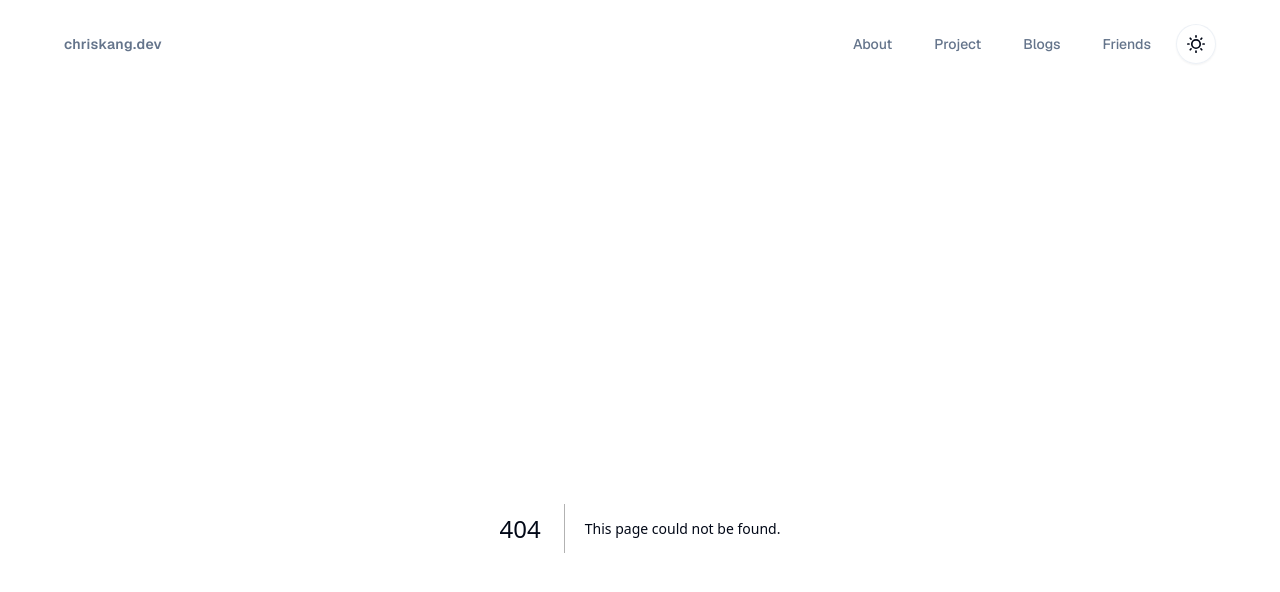
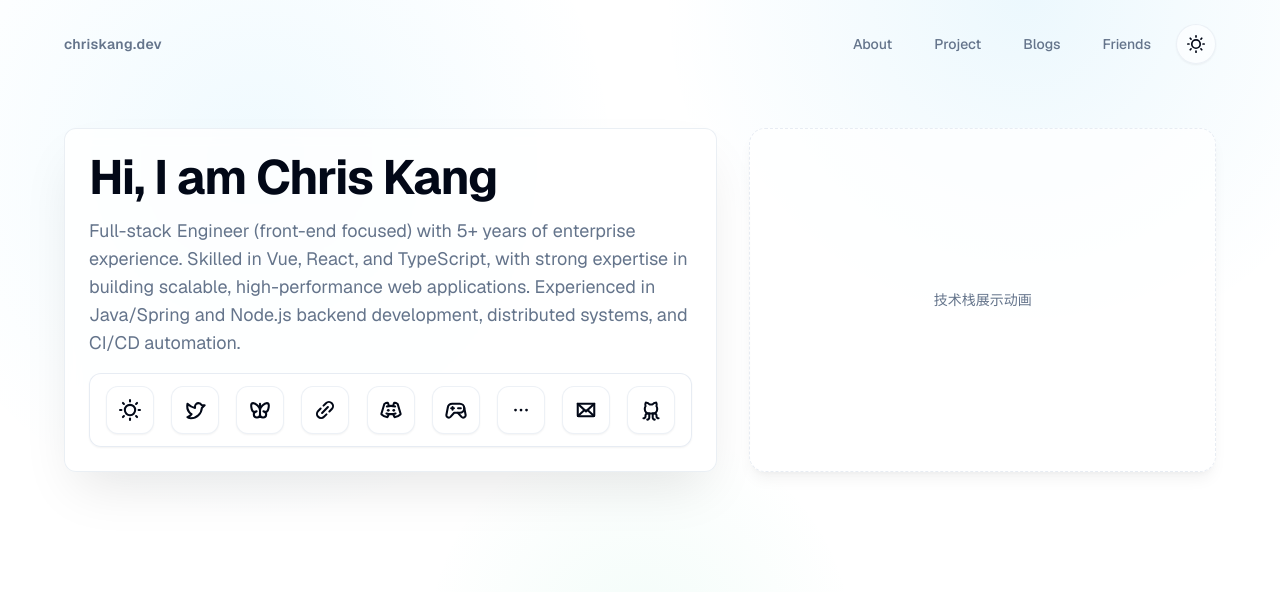
Before and after one commit to kangchainx/chriskang.dev, a Next.js app: page / in a window 1280 px wide. Before the commit this address had no page. Shown: the top 592 px of the page. Built offline with nearby package versions, Linux system fonts and the light colour scheme.

Commit message:
feat: build homepage hero and tech placeholder

```diff
--- /dev/null
+++ b/src/app/page.tsx
@@ -0,0 +1,79 @@
+"use client";
+
+import { motion } from "framer-motion";
+import {
+  Butterfly,
+  DiscordLogo,
+  DotsThree,
+  Envelope,
+  GameController,
+  GithubLogo,
+  LinkSimple,
+  Sun,
+  TwitterLogo,
+} from "phosphor-react";
+
+import { Card, CardContent, CardHeader, CardTitle } from "@/components/ui/card";
+
+const heroIcons = [
+  Sun,
+  TwitterLogo,
+  Butterfly,
+  LinkSimple,
+  DiscordLogo,
+  GameController,
+  DotsThree,
+  Envelope,
+  GithubLogo,
+];
+
+export default function Home() {
+  return (
+    <section className="grid gap-8 lg:grid-cols-[1.6fr_1fr] xl:grid-cols-[1.4fr_1fr]">
+      <motion.div
+        initial={{ opacity: 0, y: 20 }}
+        animate={{ opacity: 1, y: 0 }}
+        transition={{ duration: 0.6, ease: "easeOut" }}
+      >
+        <Card className="h-full overflow-hidden border-border/70 bg-card/80 shadow-2xl shadow-black/10 backdrop-blur">
+          <CardHeader className="space-y-4 pb-4">
+            <CardTitle className="text-4xl font-bold leading-tight tracking-tight sm:text-5xl">
+              Hi, I am Chris Kang
+            </CardTitle>
+            <p className="text-base leading-relaxed text-muted-foreground sm:text-lg">
+              Full-stack Engineer (front-end focused) with 5+ years of
+              enterprise experience. Skilled in Vue, React, and TypeScript,
+              with strong expertise in building scalable, high-performance web
+              applications. Experienced in Java/Spring and Node.js backend
+              development, distributed systems, and CI/CD automation.
+            </p>
+          </CardHeader>
+          <CardContent className="pb-6">
+            <div className="rounded-xl border border-border/80 bg-white/80 px-4 py-3 shadow-sm backdrop-blur dark:bg-slate-900">
+              <div className="flex flex-wrap items-center justify-between gap-4">
+                {heroIcons.map((Icon, index) => (
+                  <div
+                    key={Icon.displayName ?? index}
+                    className="flex h-12 w-12 items-center justify-center rounded-lg border border-border/60 bg-background text-foreground shadow-sm"
+                  >
+                    <Icon size={22} weight="bold" />
+                  </div>
+                ))}
+              </div>
+            </div>
+          </CardContent>
+        </Card>
+      </motion.div>
+
+      <motion.div
+        initial={{ opacity: 0, y: 20 }}
+        animate={{ opacity: 1, y: 0 }}
+        transition={{ duration: 0.6, ease: "easeOut", delay: 0.1 }}
+      >
+        <div className="flex h-full min-h-[320px] items-center justify-center rounded-2xl border border-dashed border-border/80 bg-card/70 text-muted-foreground shadow-lg shadow-black/5">
+          <span className="text-sm font-medium">技术栈展示动画</span>
+        </div>
+      </motion.div>
+    </section>
+  );
+}
```
